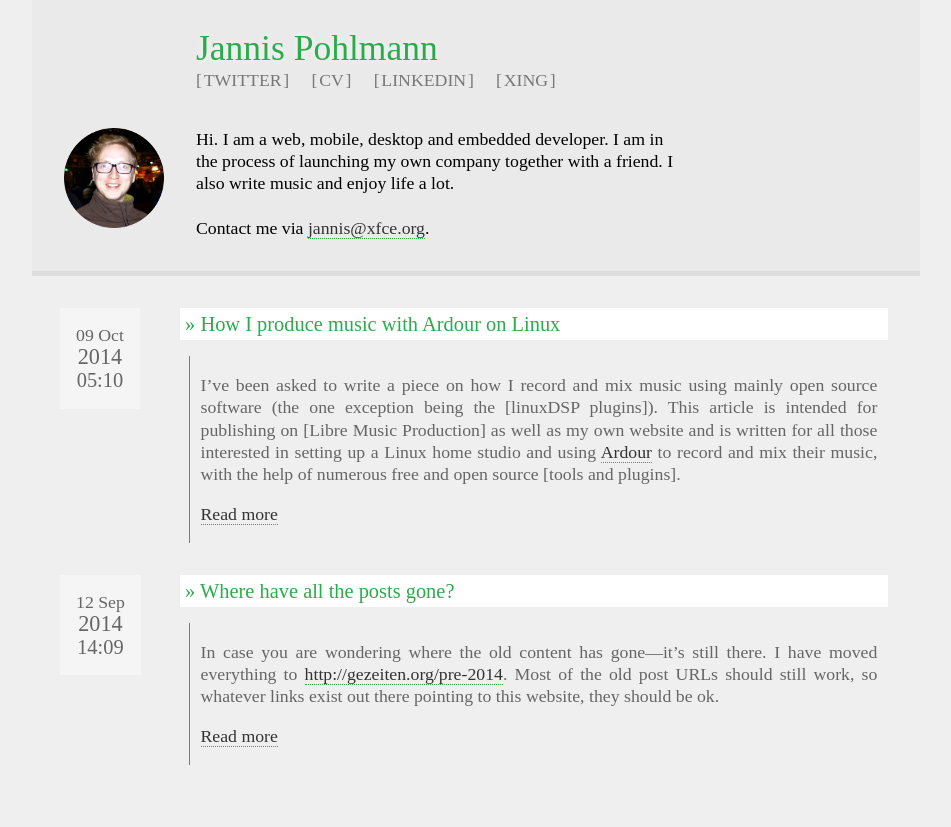
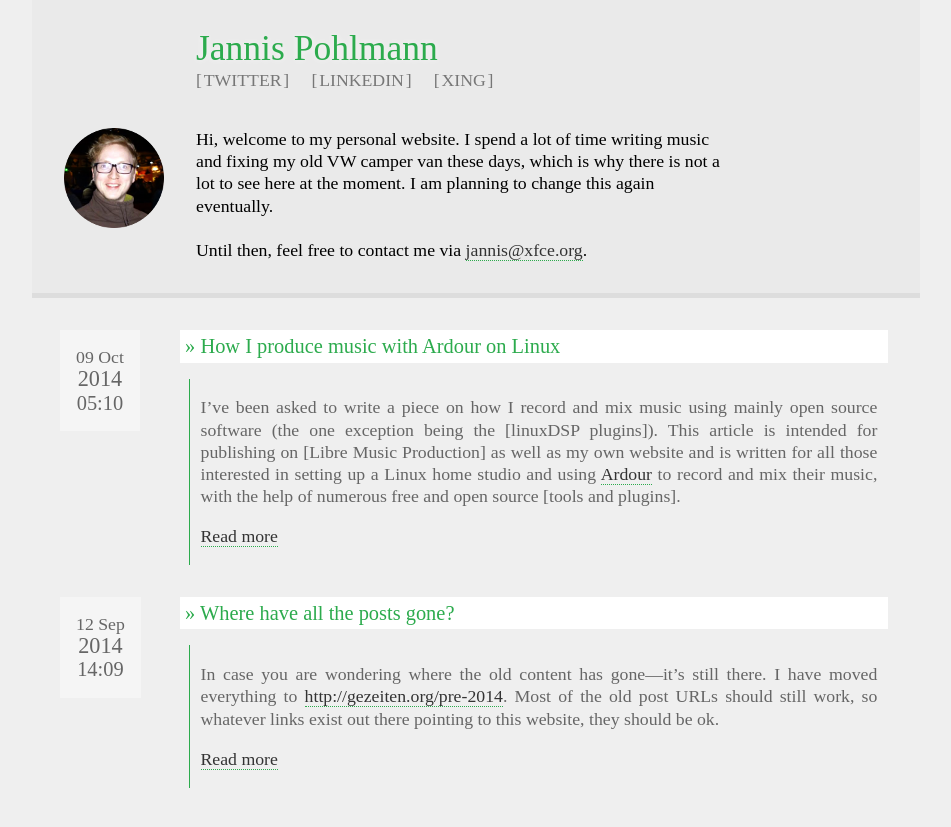
Before and after one commit to Jannis/jannis.github.io, a Jekyll site: the page built from index.md, in a window 1280 px wide. Shown: the top 827 px of the page, without its empty margins (164-1115 px from the left). Built offline with Jekyll 4.4.1, drawn with Linux system fonts in a browser that asks for light colours; some web fonts are replaced; comment, search, counter and statistics services are not loaded.

Commit message:
Update the page header

```diff
--- a/_layouts/default.html
+++ b/_layouts/default.html
@@ -27,7 +27,6 @@
         <h1><a href="/">{{ site.name }}</a></h1>
         <ul>
           <li><a class="button" href="http://twitter.com/jannispohlmann">TWITTER</a></li>
-          <li><a class="button" href="/jannis-pohlmann-cv-2014.pdf">CV</a></li>
           <li><a class="button" href="http://linkedin.com/in/jannispohlmann">LINKEDIN</a></li>
           <li><a class="button" href="http://xing.com/profile/Jannis_Pohlmann">XING</a></li>
         </ul>
@@ -35,11 +34,11 @@
       <div id="about">
         <p id="photo"><img src="/images/jannis.png" alt="Jannis" /></p>
         <p>
-          Hi. I am a web, mobile, desktop and embedded developer.
-          I am in the process of launching my own company together with
-          a friend. I also write music and enjoy life a lot. <br/>
+          Hi, welcome to my personal website. I spend a lot of time writing music
+          and fixing my old VW camper van these days, which is why there is not a lot to
+          see here at the moment. I am planning to change this again eventually.<br />
           <br/>
-          Contact me via <a href="mailto:jannis@xfce.org">jannis@xfce.org</a>.
+          Until then, feel free to contact me via <a href="mailto:jannis@xfce.org">jannis@xfce.org</a>.
         </p>
       </div>
     </header>
--- a/css/style.css
+++ b/css/style.css
@@ -68,7 +68,7 @@ header li:first-child .button {
 }
 
 header #about {
-  width: 75%;
+  width: 80%;
   display: table;
   margin: 2rem 0 0 0;
 }
```
